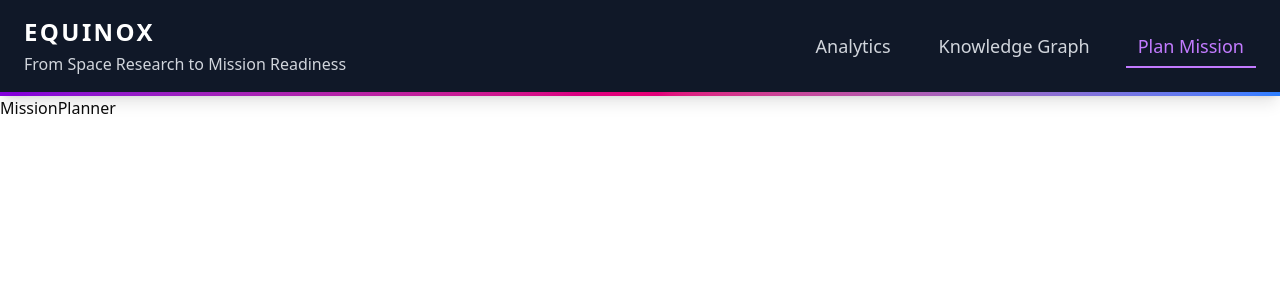
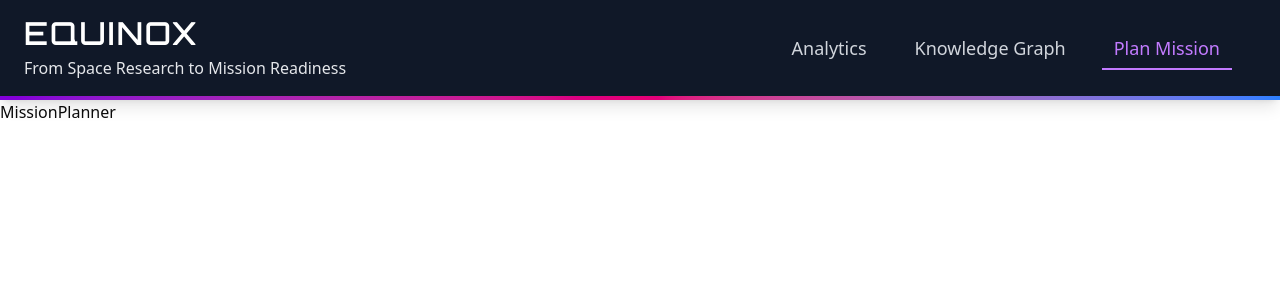
Before and after one commit to Amruthamsh/equinox-NASA-dashboard, a React app in the folder frontend/: page /mission-planner in a window 1280 px wide. Shown: the top 300 px of the page. Built offline with nearby package versions, Linux system fonts and the light colour scheme; the HTML template or start-up script is replaced by a standard one.

Commit message:
nav bar complete

```diff
--- a/frontend/package.json
+++ b/frontend/package.json
@@ -10,6 +10,7 @@
     "preview": "vite preview"
   },
   "dependencies": {
+    "@fontsource/orbitron": "^5.2.8",
     "@radix-ui/react-slot": "^1.2.3",
     "@tailwindcss/vite": "^4.1.14",
     "class-variance-authority": "^0.7.1",
--- a/frontend/src/components/TopNav.tsx
+++ b/frontend/src/components/TopNav.tsx
@@ -1,4 +1,6 @@
-import { NavLink } from "react-router-dom";
+import { NavLink, useLocation } from "react-router-dom";
+import { useEffect, useRef, useState } from "react";
+import "@fontsource/orbitron";
 
 const navItems = [
   { name: "Analytics", path: "/" },
@@ -7,25 +9,48 @@ const navItems = [
 ];
 
 export default function TopNav() {
+  const location = useLocation();
+  const [underlineStyle, setUnderlineStyle] = useState({ left: 0, width: 0 });
+  const navRefs = useRef<(HTMLAnchorElement | null)[]>([]);
+
+  useEffect(() => {
+    const activeIndex = navItems.findIndex(
+      (item) => item.path === location.pathname
+    );
+    const activeLink = navRefs.current[activeIndex];
+    if (activeLink) {
+      setUnderlineStyle({
+        left: activeLink.offsetLeft,
+        width: activeLink.offsetWidth,
+      });
+    }
+  }, [location]);
+
   return (
-    <div className="bg-gray-900 text-white shadow-lg">
-      <div className="max-w-full mx-auto px-6 py-4 flex items-center justify-between">
+    <div className="bg-gray-900 text-white shadow-lg relative">
+      <div className="max-w-full mx-auto px-6 py-4 flex items-center justify-between relative">
         {/* Left: Logo & Subtitle */}
         <div className="flex flex-col">
-          <span className="text-2xl font-extrabold tracking-widest text-gradient bg-clip-text from-purple-400 via-pink-500 to-blue-400">
+          <span
+            className="text-3xl font-extrabold tracking-widest bg-clip-text text-white"
+            style={{
+              fontFamily: "'Orbitron', sans-serif",
+            }}
+          >
             EQUINOX
           </span>
-          <span className="text-gray-300 mt-1">
+          <span className="text-gray-200 mt-1">
             From Space Research to Mission Readiness
           </span>
         </div>
 
         {/* Right: Page Navigation */}
-        <div className="flex space-x-6">
-          {navItems.map((item) => (
+        <div className="flex space-x-6 relative">
+          {navItems.map((item, idx) => (
             <NavLink
               key={item.name}
               to={item.path}
+              ref={(el) => (navRefs.current[idx] = el)}
               className={({ isActive }) =>
                 `relative text-lg px-3 py-2 font-medium transition-colors duration-200 hover:text-purple-400 ${
                   isActive ? "text-purple-400" : "text-gray-300"
@@ -33,19 +58,21 @@ export default function TopNav() {
               }
             >
               {item.name}
-              {/** Active underline animation */}
-              <span
-                className={`absolute bottom-0 left-0 w-full h-0.5 bg-purple-400 transition-all ${
-                  window.location.pathname === item.path
-                    ? "scale-x-100"
-                    : "scale-x-0"
-                } origin-left`}
-              />
             </NavLink>
           ))}
+
+          {/* Animated underline */}
+          <span
+            className="absolute bottom-0 h-0.5 bg-purple-400 transition-all duration-300"
+            style={{
+              left: underlineStyle.left,
+              width: underlineStyle.width,
+            }}
+          />
         </div>
       </div>
-      {/** Optional: subtle space gradient background */}
+
+      {/* Optional subtle space gradient */}
       <div className="h-1 bg-gradient-to-r from-purple-700 via-pink-600 to-blue-500" />
     </div>
   );
```
Also changed, not shown: 1 other file (tests, documents, lock files or other folders).
